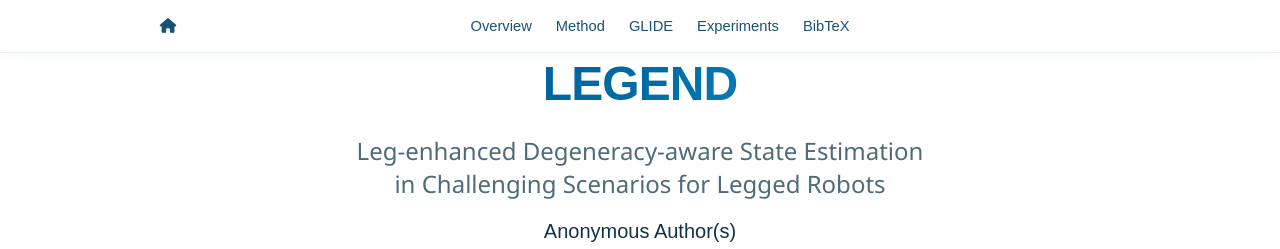
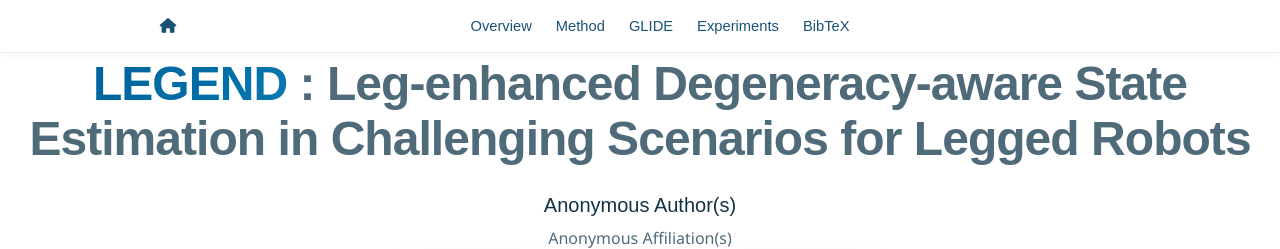
Before and after one commit to Legend-website/Legend-website.github.io, a website: page index.html in a window 1280 px wide. Shown: the top 249 px of the page. Drawn offline with nearby package versions, Linux system fonts and the light colour scheme; some icons are missing; a web font is replaced by a local one.

Commit message:
update scenes

```diff
--- a/index.html
+++ b/index.html
@@ -28,6 +28,12 @@
 
     .legend-title .legend-word {
       background-image: linear-gradient(135deg, rgb(0, 70, 120) 0%, rgb(0, 100, 150) 45%, rgb(90, 170, 210) 100%);
+    }
+
+    .publication-title-rest {
+      color: var(--uf-text-muted, #5a7a8f);
+      font-weight: 500;
+      -webkit-text-fill-color: var(--uf-text-muted, #5a7a8f);
     }
 
     @keyframes gradientShift {
@@ -352,11 +358,8 @@
             <h1 class="title is-1 publication-title">
               <span class="legend-title" style="font-weight: bolder;">
                 <span class="legend-word">LEGEND</span>
-              </span>
+              </span><span class="publication-title-rest">: Leg-enhanced Degeneracy-aware State Estimation in Challenging Scenarios for Legged Robots</span>
             </h1>
-            <p class="publication-subtitle is-size-4">
-              Leg-enhanced Degeneracy-aware State Estimation in Challenging Scenarios for Legged Robots
-            </p>
 
             <div class="is-size-5 publication-authors">
               <span class="author-block">Anonymous Author(s)</span>
```
